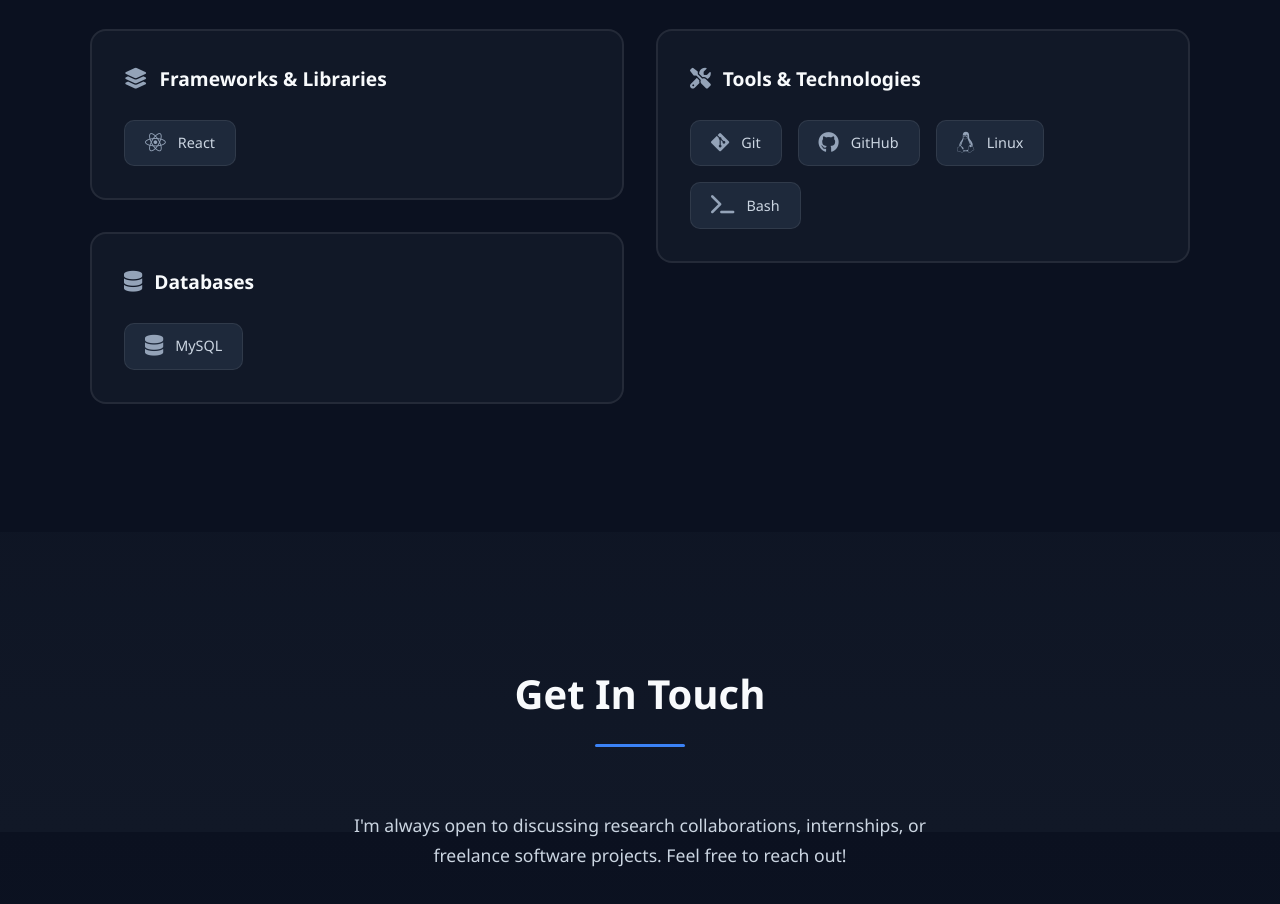
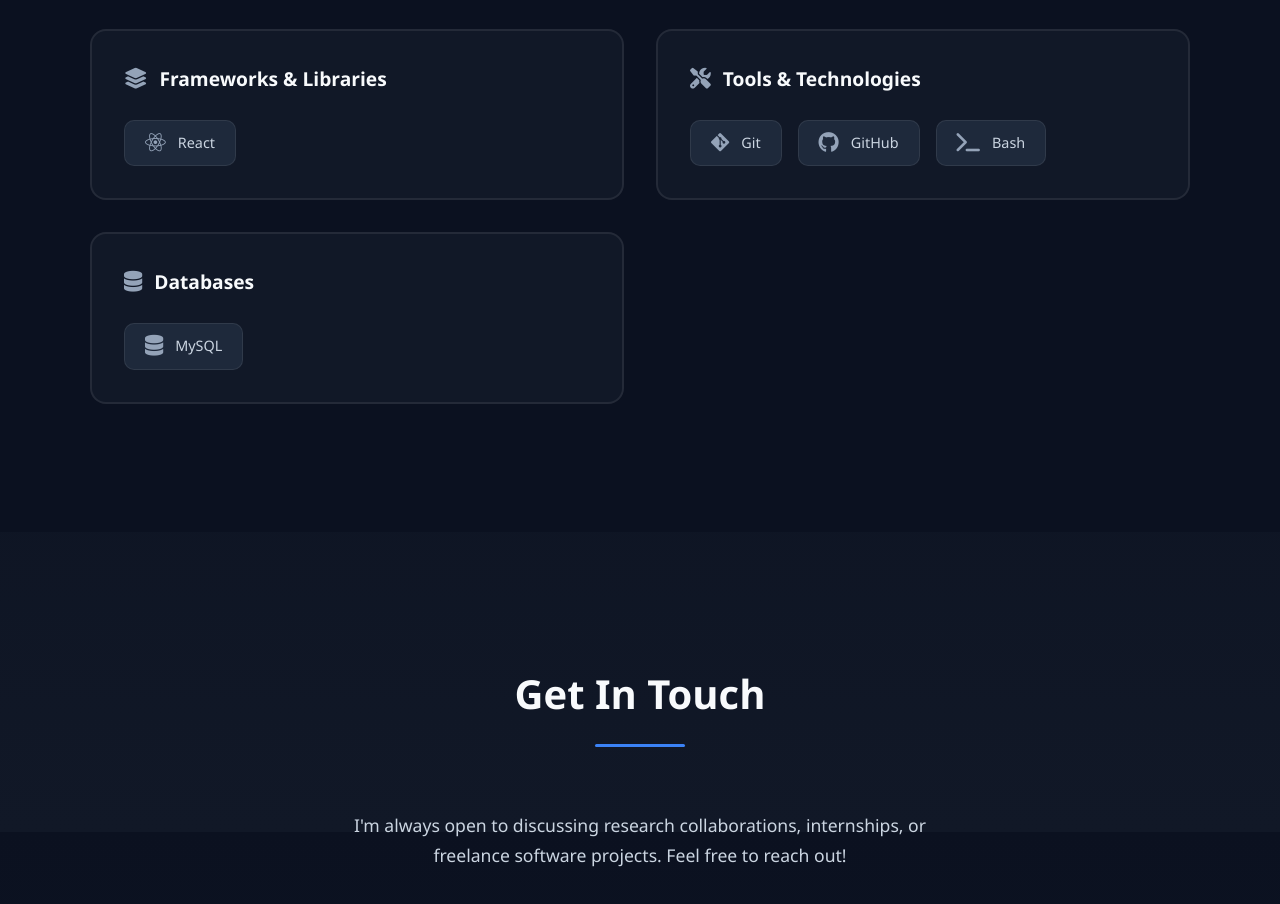
Before and after one commit to arifurrahman2k23/arifurrahman2k23.github.io, a plain HTML site: page index.html in a window 1280 px wide. Shown: the part 6368-7272 px from the top of the page. Drawn offline with Linux system fonts and the light colour scheme.

Commit message:
Update Tools and Technologies.html
comment linux skill

```diff
--- a/index.html
+++ b/index.html
@@ -442,7 +442,7 @@
                         <div class="skills-grid">
                             <div class="skill-tag"><i class="fab fa-git-alt"></i><span>Git</span></div>
                             <div class="skill-tag"><i class="fab fa-github"></i><span>GitHub</span></div>
-                            <div class="skill-tag"><i class="fab fa-linux"></i><span>Linux</span></div>
+                            <!-- <div class="skill-tag"><i class="fab fa-linux"></i><span>Linux</span></div> -->
                             <div class="skill-tag"><i class="fas fa-terminal"></i><span>Bash</span></div>
                         </div>
                     </div>
```
